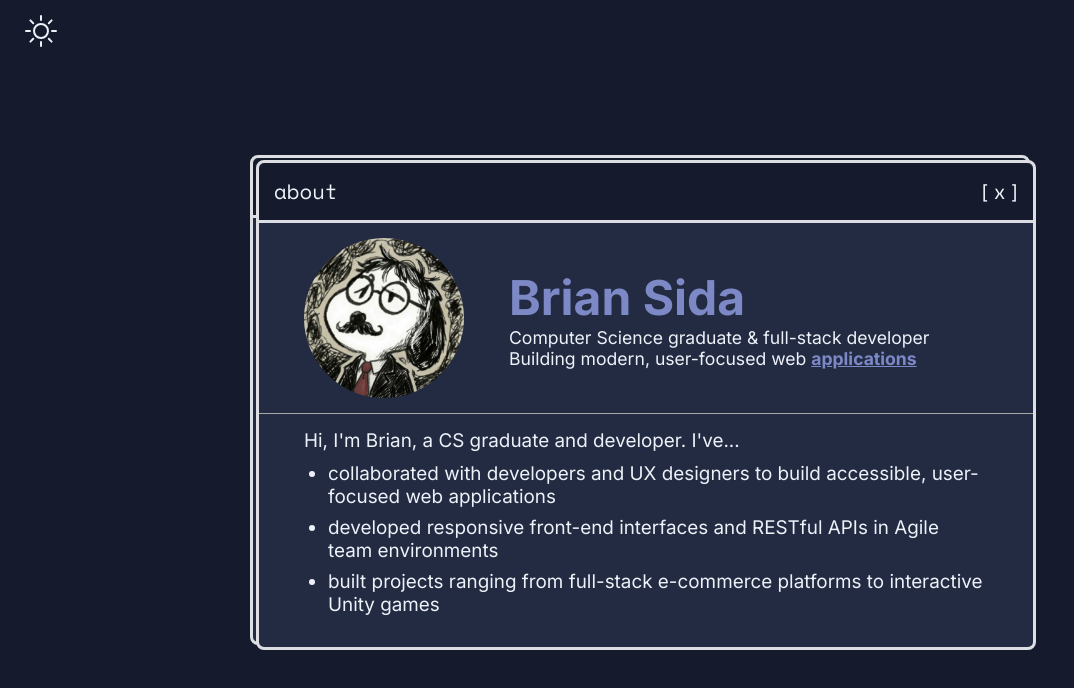
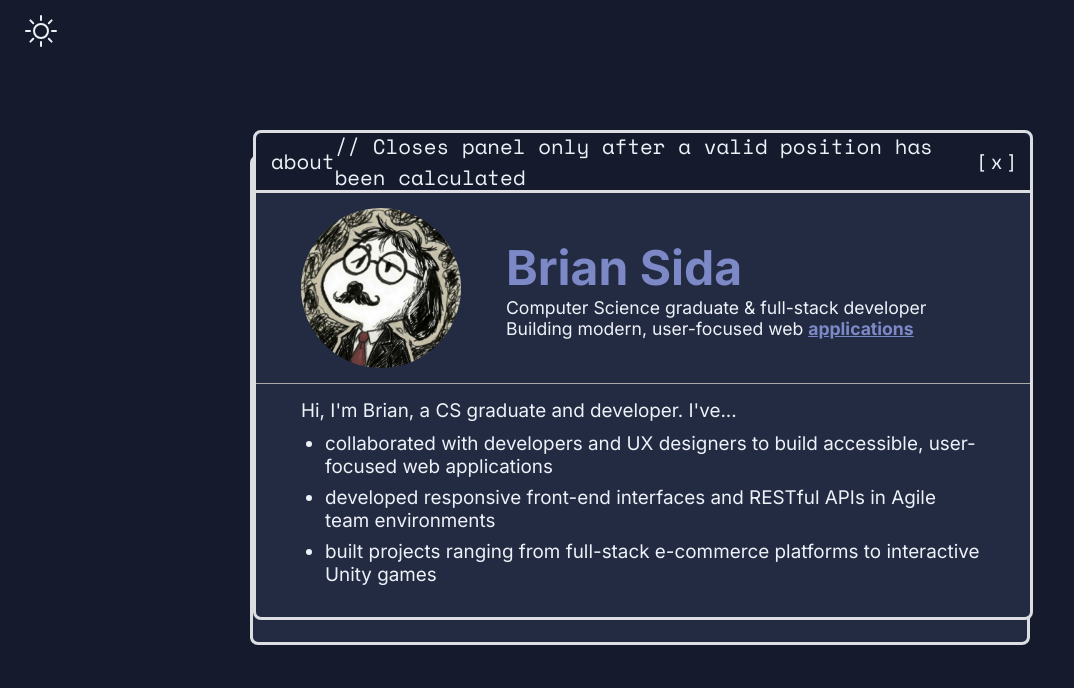
Before and after one commit to TapJc/briansida-portfolio, a React (Vite) app: page / in a window 1280 px wide. Both pictures are taken after a click on the button "About". Shown: the top 688 px of the page, without its empty margins (0-1074 px from the left). Built offline with nearby package versions, Linux system fonts and the light colour scheme.

Commit message:
Refactor Panel component to use savedPosition prop for initial positioning

```diff
--- a/src/App.tsx
+++ b/src/App.tsx
@@ -20,13 +20,11 @@ export type PanelPosition = {
 type PanelName = "work" | "about" | "contact";
 
 function App() {
-  const basePositionX = window.innerWidth * 0.20;
-  const basePositionY = window.innerHeight * 0.20;
-
-  const [panelPosition, setPanelPosition] = useState<Record<PanelName, PanelPosition>>({
-    work: {x: basePositionX, y: basePositionY},
-    about: {x: basePositionX, y: basePositionY},
-    contact: {x: basePositionX, y: basePositionY}
+  // Stores the last saved position of each panel; undefined means the panel has no saved position yet
+  const [panelPosition, setPanelPosition] = useState<Record<PanelName, PanelPosition | undefined>>({
+    work: undefined,
+    about: undefined,
+    contact: undefined
   });
   const [openPanels, setOpenPanels] = useState<PanelName[]>([]);
   const [zIndexRecord, setZIndexRecord] = useState<Record<PanelName, number>>({work: 0, about: 0, contact: 0});
@@ -60,7 +58,10 @@ function App() {
   // Removes panel and stores its last position
   function closePanel(panel: PanelName, position: PanelPosition) {
     setPanelPosition(prev => (
-      {...prev, [panel]: {x: position.x, y: position.y}}
+      {
+        ...prev,
+        [panel]: {x: position.x, y: position.y}
+      }
     ));
 
     setOpenPanels(prev => prev.filter(w => w !== panel));
@@ -88,19 +89,19 @@ function App() {
 
         {/* Conditionally render each panel if its name is in openPanel */}
         {openPanels.includes("work") &&
-          <Panel title="work" initialX={panelPosition["work"].x} initialY={panelPosition["work"].y} maxWidth="960px" zIndex={zIndexRecord["work"]} onRaise={() => raiseZIndex("work")} onClose={(position) => closePanel("work", position)}>
+          <Panel title="work" savedPosition={panelPosition["work"]} maxWidth="960px" zIndex={zIndexRecord["work"]} onRaise={() => raiseZIndex("work")} onClose={(position) => closePanel("work", position)}>
             <Work technologies={technologies} languages={languages} projects={projects}/>
           </Panel>
         }
 
         {openPanels.includes("about") &&
-          <Panel title="about" initialX={panelPosition["about"].x} initialY={panelPosition["about"].y} zIndex={zIndexRecord["about"]} onRaise={() => raiseZIndex("about")} onClose={(position) => closePanel("about", position)}>
+          <Panel title="about" savedPosition={panelPosition["about"]} zIndex={zIndexRecord["about"]} onRaise={() => raiseZIndex("about")} onClose={(position) => closePanel("about", position)}>
             <About/>
           </Panel>
         }
 
         {openPanels.includes("contact") &&
-          <Panel title="contact" initialX={panelPosition["contact"].x} initialY={panelPosition["contact"].y} maxWidth="560px" maxHeight="580px" zIndex={zIndexRecord["contact"]} onRaise={() => {raiseZIndex("contact")}} onClose={(position) => closePanel("contact", position)}>
+          <Panel title="contact" savedPosition={panelPosition["contact"]} maxWidth="560px" maxHeight="580px" zIndex={zIndexRecord["contact"]} onRaise={() => {raiseZIndex("contact")}} onClose={(position) => closePanel("contact", position)}>
             <Contact/>
           </Panel>
         }
--- a/src/components/Panel/Panel.tsx
+++ b/src/components/Panel/Panel.tsx
@@ -6,8 +6,7 @@ import type { PanelPosition } from "../../App";
 
 interface PanelProps {
   title: string;
-  initialX: number;
-  initialY: number;
+  savedPosition: PanelPosition | undefined;
   maxWidth?: string;
   maxHeight?: string;
   zIndex: number;
@@ -16,11 +15,11 @@ interface PanelProps {
   children: React.ReactNode;
 }
 
-function Panel({title, initialX, initialY, maxWidth, maxHeight, zIndex, onClose, onRaise, children}: PanelProps) {
+function Panel({title, savedPosition, maxWidth, maxHeight, zIndex, onClose, onRaise, children}: PanelProps) {
   const PANEL_BORDER_OFFSET = 6; // 3px border on each side
 
   // Tracks the panel's current position on screen
-  const [position, setPosition] = useState( {x: initialX, y: initialY} );
+  const [position, setPosition] = useState<PanelPosition | undefined>(savedPosition);
   // Tracks the distance between the cursor and the panel's top-left corner when dragging starts
   const [offset, setOffset] = useState( {x: 0, y: 0} );
   const [isDragging, setIsDragging] = useState(false);
@@ -32,6 +31,7 @@ function Panel({title, initialX, initialY, maxWidth, maxHeight, zIndex, onClose,
   // Initiates dragging and calculates the cursor's offset from the panel's top-left corner
   const handleMouseDown = (event : React.MouseEvent) => {
     if (isMobile) return;
+    if (!position) return;
 
     // Prevent text selection while dragging
     event.preventDefault();
@@ -81,10 +81,14 @@ function Panel({title, initialX, initialY, maxWidth, maxHeight, zIndex, onClose,
       const maxY = window.innerHeight - (titleBarRef.current?.offsetHeight || 0);
 
       // Push panel back in bounds if it now exceeds the new viewport dimensions
-      setPosition( prev => ({
-        x: Math.min(prev.x, maxX),
-        y: Math.min(prev.y, maxY),
-      }));
+      setPosition(prev => {
+        if (!prev) return prev;
+
+        return {
+          x: Math.min(prev.x, maxX),
+          y: Math.min(prev.y, maxY),
+        }
+      });
 
       }, {signal: controller.signal});
 
@@ -95,6 +99,15 @@ function Panel({title, initialX, initialY, maxWidth, maxHeight, zIndex, onClose,
     }, []);
 
     useEffect(() => {
+      if(!savedPosition) {
+        setPosition({
+          x: (window.innerWidth * .50) - ((titleBarRef.current?.offsetWidth || 0) / 2),
+          y: (window.innerHeight * .20) - ((titleBarRef.current?.offsetHeight || 0) / 2),
+        })
+      }
+    }, [savedPosition]);
+
+    useEffect(() => {
       if (isMobile) setIsDragging(false);
     }, [isMobile]);
 
@@ -103,13 +116,16 @@ function Panel({title, initialX, initialY, maxWidth, maxHeight, zIndex, onClose,
         { {
           maxWidth: isMobile ? "none" : maxWidth,
           maxHeight: isMobile ? "none" : maxHeight,
-          top: isMobile ? 0 : `${position.y}px`,
-          left: isMobile ? 0 : `${position.x}px`,
+          top: isMobile ? 0 : position ? `${position.y}px`: undefined,
+          left: isMobile ? 0 : position ? `${position.x}px` : undefined,
           zIndex: zIndex
         } } className={styles.panel} onMouseDown={onRaise}>
         <div ref={titleBarRef} className={styles.titleBar} onMouseDown={handleMouseDown}>
           <span>{title}</span>
-          <CloseButton onClose={() => onClose(position)} title="x"/>
+          // Closes panel only after a valid position has been calculated
+          <CloseButton onClose={() => {
+            if (position) onClose(position);
+          }} title="x"/>
         </div>
         <div className={styles.content}>{children}</div>
       </div>
```
